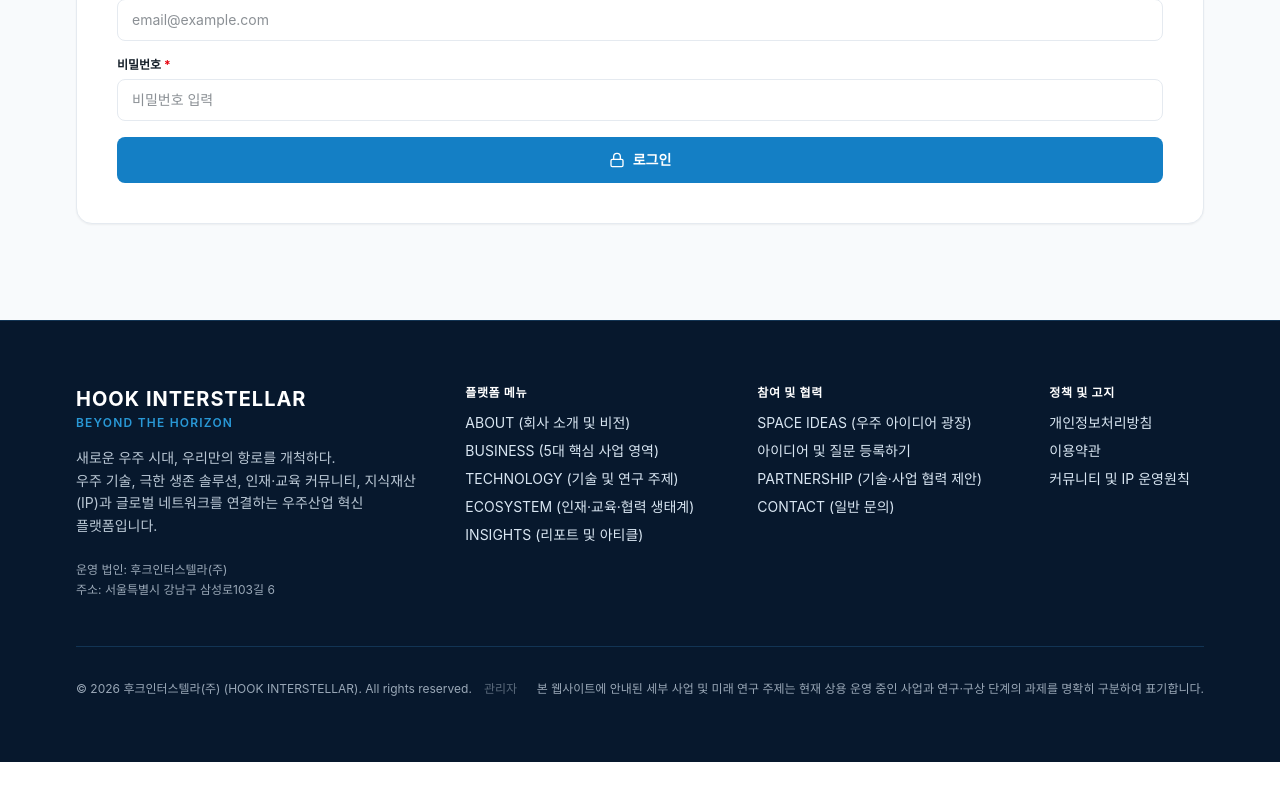
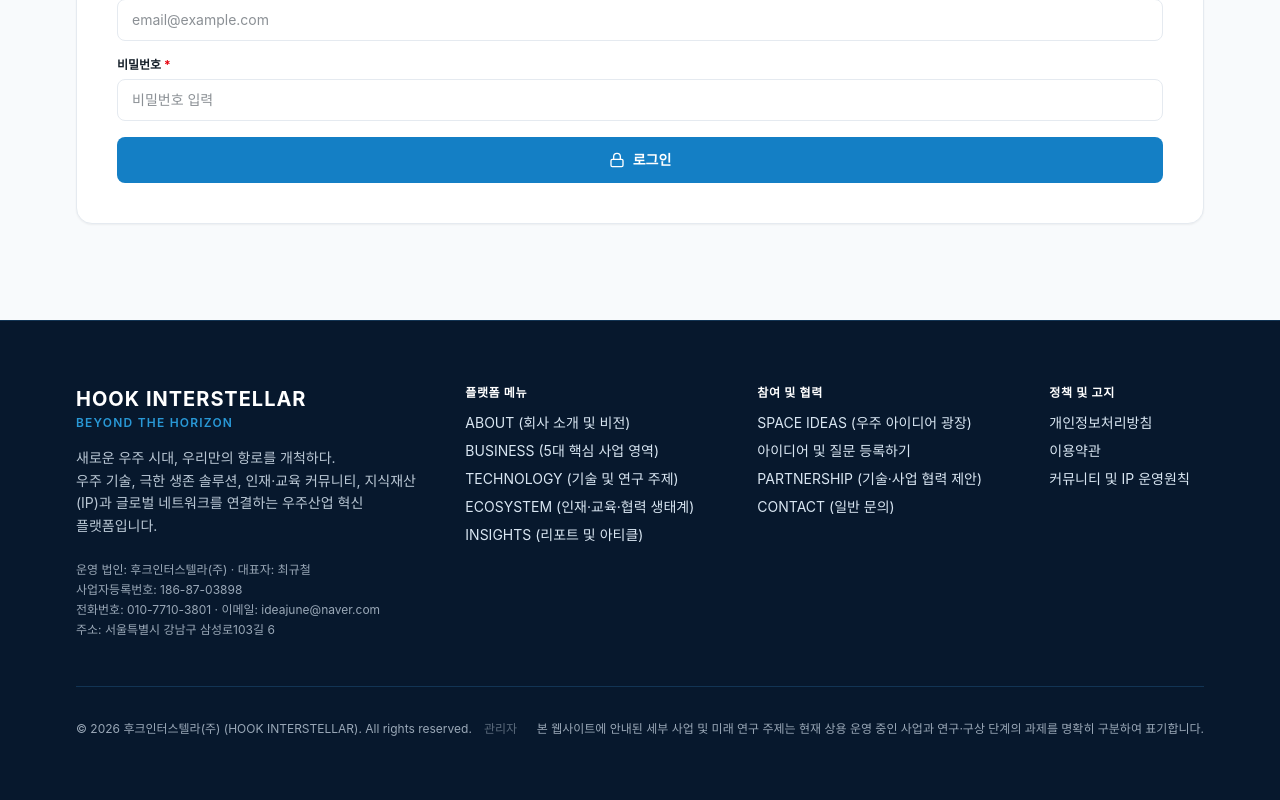
Before and after one commit to ideajune/hook-interstella, a Next.js app: page /login in a window 1280 px wide. Shown: the part 362-1162 px from the top of the page. Before the commit the page ends 1124 px from the top, so only its background shows below. Built offline with nearby package versions, Linux system fonts and the light colour scheme; no server answers; a web font is replaced by a local one.

Commit message:
feat: add hero background Ken Burns animation and update footer/brand copy

```diff
--- a/src/app/globals.css
+++ b/src/app/globals.css
@@ -37,8 +37,26 @@
   }
 }
 
+@keyframes hero-orbit-kenburns {
+  0% {
+    transform: scale(1.05) translate3d(0%, 0%, 0) rotate(0deg);
+  }
+  50% {
+    transform: scale(1.12) translate3d(-2.2%, -1.2%, 0) rotate(-0.4deg);
+  }
+  100% {
+    transform: scale(1.16) translate3d(-3.8%, 1.2%, 0) rotate(0.3deg);
+  }
+}
+
+.hero-bg-kenburns {
+  animation: hero-orbit-kenburns 19s ease-in-out infinite alternate !important;
+  will-change: transform;
+  transform-origin: 65% 40%;
+}
+
 @media (prefers-reduced-motion: reduce) {
-  *,
+  *:not(.hero-bg-kenburns),
   *::before,
   *::after {
     animation-duration: 0.01ms !important;
--- a/src/app/page.tsx
+++ b/src/app/page.tsx
@@ -44,7 +44,7 @@ export default function HomePage() {
       <section className="relative bg-[#07182D] text-white overflow-hidden">
         {/* High-resolution NASA orbital horizon & spacecraft module photograph (original vivid brightness) */}
         <div
-          className="absolute inset-0 bg-cover bg-center"
+          className="absolute inset-0 bg-cover bg-center hero-bg-kenburns"
           style={{
             backgroundImage: "url('/images/hero-space.jpg')",
           }}
@@ -168,7 +168,7 @@ export default function HomePage() {
               <h2 className="text-3xl sm:text-4xl font-bold text-[#17212B] leading-tight">
                 거대 자본의 독점을 넘어,
                 <br />
-                기민한 기술과 열린 연대로 우주를 준비합니다
+                유연한 기술과 열린 연대로 우주를 열어갑니다.
               </h2>
               <p className="text-base sm:text-lg text-[#5D6B78] leading-relaxed">
                 오늘날 우주 탐사와 관련 산업은 여전히 막대한 비용과 높은 진입장벽에
--- a/src/components/Footer.tsx
+++ b/src/components/Footer.tsx
@@ -23,7 +23,9 @@ export function Footer() {
               글로벌 네트워크를 연결하는 우주산업 혁신 플랫폼입니다.
             </p>
             <div className="text-xs text-[#D9E6F2]/70 space-y-1 pt-2">
-              <p>운영 법인: 후크인터스텔라(주)</p>
+              <p>운영 법인: 후크인터스텔라(주) · 대표자: 최규철</p>
+              <p>사업자등록번호: 186-87-03898</p>
+              <p>전화번호: 010-7710-3801 · 이메일: ideajune@naver.com</p>
               <p>주소: 서울특별시 강남구 삼성로103길 6</p>
             </div>
           </div>
```
